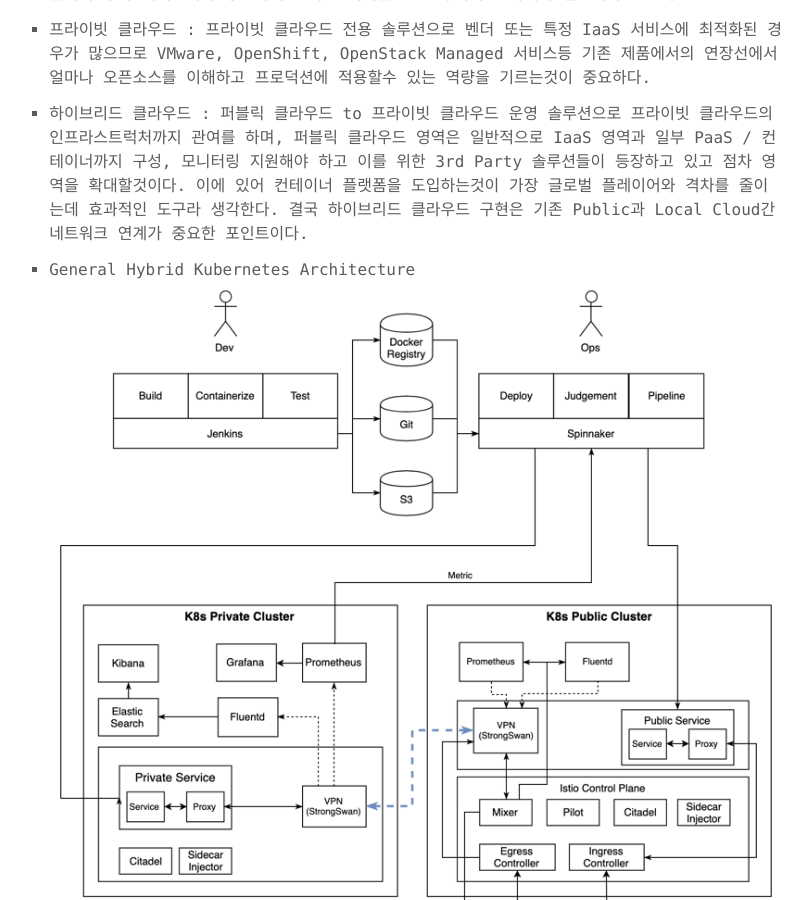
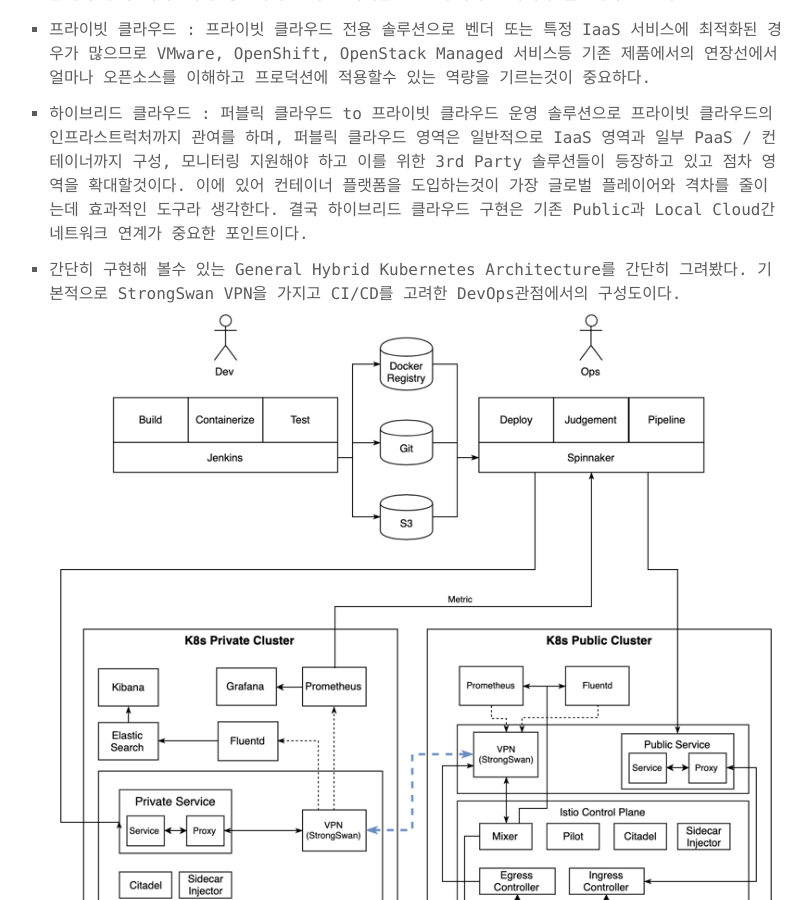
Before and after one commit to ddiiwoong/ddiiwoong.github.io_archive, a Jekyll site: the page built from _posts/2019-02-10-Hybrid.md, in a window 1280 px wide and 900 px high, scrolled down 2077 px. Shown: the whole window, without its empty margins (234-1045 px from the left). Built offline with Jekyll 4.4.1, drawn with Linux system fonts in a browser that asks for light colours; comment, search, counter and statistics services are not loaded.

Commit message:
General Hybrid Kubernetes Architecture

```diff
--- a/_posts/2019-02-10-Hybrid.md
+++ b/_posts/2019-02-10-Hybrid.md
@@ -66,7 +66,7 @@ https://wikibon.com/aws-outposts-enables-hybrid-cloud/
 
 * 하이브리드 클라우드 : 퍼블릭 클라우드 to 프라이빗 클라우드 운영 솔루션으로 프라이빗 클라우드의 인프라스트럭처까지 관여를 하며, 퍼블릭 클라우드 영역은 일반적으로 IaaS 영역과 일부 PaaS / 컨테이너까지 구성, 모니터링 지원해야 하고 이를 위한 3rd Party 솔루션들이 등장하고 있고 점차 영역을 확대할것이다. 이에 있어 컨테이너 플랫폼을 도입하는것이 가장 글로벌 플레이어와 격차를 줄이는데 효과적인 도구라 생각한다. 결국 하이브리드 클라우드 구현은 기존 Public과 Local Cloud간 네트워크 연계가 중요한 포인트이다.
 
-* General Hybrid Kubernetes Architecture
+* 간단히 구현해 볼수 있는 General Hybrid Kubernetes Architecture를 간단히 그려봤다. 기본적으로 StrongSwan VPN을 가지고 CI/CD를 고려한 DevOps관점에서의 구성도이다.
 ![hybrid-cloud](/images/hybrid-cloud.png)
 
 위에 내용과 함께 하이브리드 클라우드를 고려할때 `데이터 소유권 측면에서의 거버넌스` 와 `overlay 네트워크`에 대한 고민이 동행되었을때 성공적인 하이브리드 클라우드를 구축할수 있다라는 나 혼자만의 생각을 정리해봤다.
```
